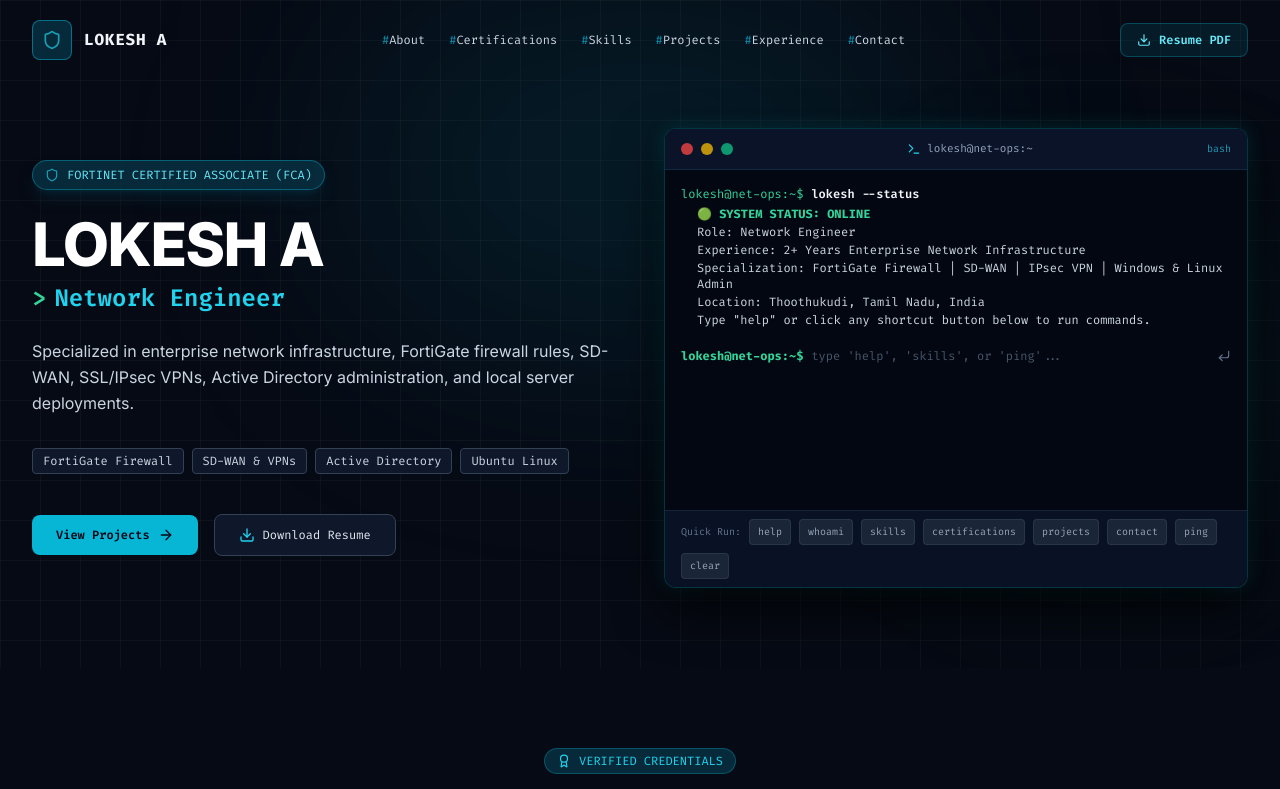
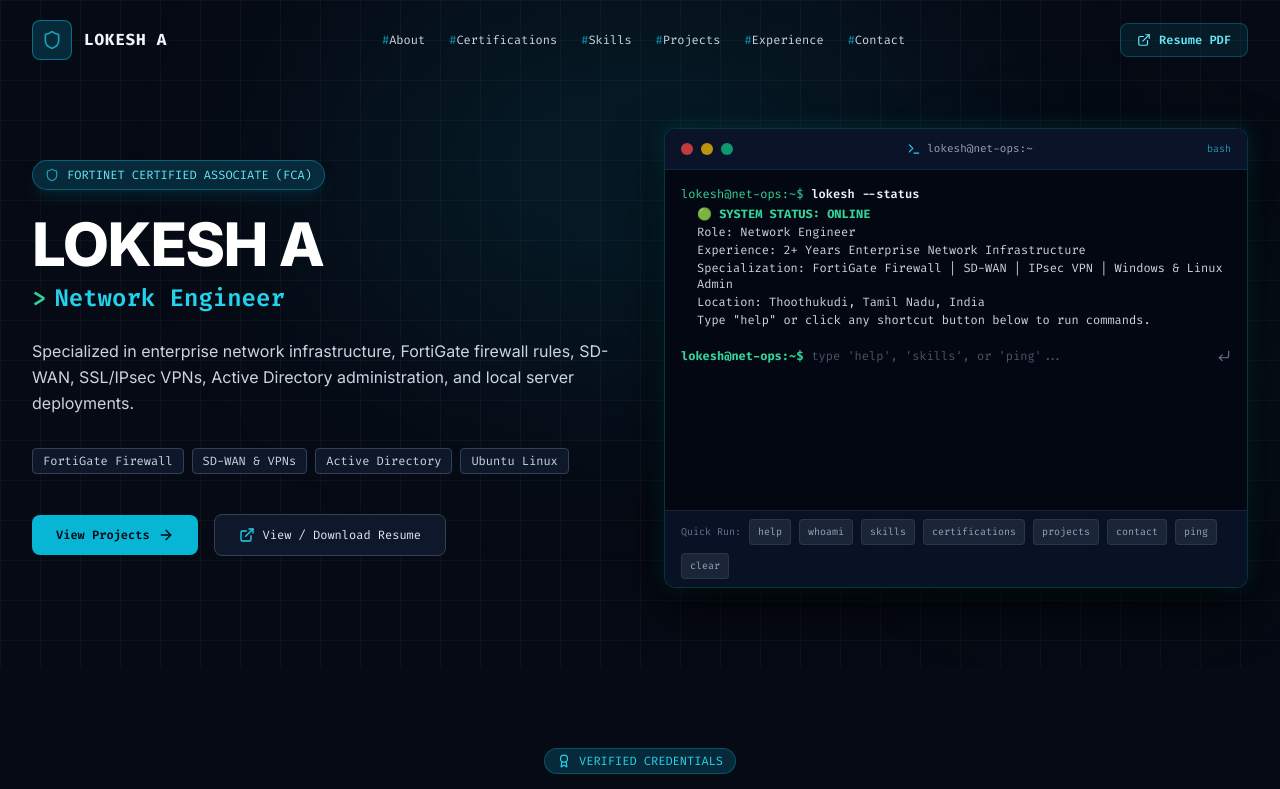
Before and after one commit to LokeshA1903/My-Portfolio, a React (Vite) app: page / in a window 1280 px wide. Shown: the top 789 px of the page. Built offline with nearby package versions, Linux system fonts and the light colour scheme.

Commit message:
Replace local PDF files with Google Drive resume link

```diff
--- a/src/components/ContactSection.jsx
+++ b/src/components/ContactSection.jsx
@@ -1,5 +1,5 @@
 import React, { useState } from 'react';
-import { Mail, Phone, MapPin, Linkedin, Github, Send, ShieldCheck, CheckCircle2, Download, Terminal, AlertCircle } from 'lucide-react';
+import { Mail, Phone, MapPin, Linkedin, Github, Send, ShieldCheck, CheckCircle2, ExternalLink, Terminal, AlertCircle } from 'lucide-react';
 import confetti from 'canvas-confetti';
 import { personalInfo } from '../data/portfolioData';
 
@@ -143,11 +143,12 @@ export default function ContactSection() {
             {/* Download CV CTA */}
             <a
               href={personalInfo.resumePath}
-              download="Lokesh_A_Network_Engineer_CV.pdf"
+              target="_blank"
+              rel="noopener noreferrer"
               className="flex items-center justify-center gap-2 w-full py-3.5 rounded-xl bg-gradient-to-r from-cyan-500 to-emerald-400 text-slate-950 font-mono font-extrabold text-xs hover:shadow-[0_0_25px_rgba(0,242,254,0.4)] transition-all"
             >
-              <Download className="w-4 h-4" />
-              <span>DOWNLOAD OFFICIAL CV (PDF)</span>
+              <ExternalLink className="w-4 h-4" />
+              <span>VIEW / DOWNLOAD OFFICIAL CV</span>
             </a>
 
           </div>
--- a/src/components/Navbar.jsx
+++ b/src/components/Navbar.jsx
@@ -1,5 +1,5 @@
 import React, { useState, useEffect } from 'react';
-import { Shield, Download, Menu, X } from 'lucide-react';
+import { Shield, ExternalLink, Menu, X } from 'lucide-react';
 import { personalInfo } from '../data/portfolioData';
 
 export default function Navbar() {
@@ -63,12 +63,11 @@ export default function Navbar() {
           <div className="hidden sm:flex items-center gap-3">
             <a
               href={personalInfo.resumePath}
-              download="Lokesh_A_Network_Engineer_CV.pdf"
               target="_blank"
               rel="noopener noreferrer"
               className="flex items-center gap-2 px-4 py-2 rounded-lg bg-cyan-500/10 text-cyan-300 border border-cyan-500/30 hover:bg-cyan-500/20 hover:border-cyan-400 hover:shadow-[0_0_20px_rgba(0,242,254,0.3)] transition-all font-mono text-xs font-semibold"
             >
-              <Download className="w-3.5 h-3.5" />
+              <ExternalLink className="w-3.5 h-3.5" />
               <span>Resume PDF</span>
             </a>
           </div>
@@ -100,11 +99,12 @@ export default function Navbar() {
           ))}
           <a
             href={personalInfo.resumePath}
-            download="Lokesh_A_Network_Engineer_CV.pdf"
+            target="_blank"
+            rel="noopener noreferrer"
             className="flex items-center justify-center gap-2 w-full py-2.5 mt-4 rounded-lg bg-cyan-500/20 text-cyan-300 border border-cyan-500/40 text-xs font-bold"
           >
-            <Download className="w-4 h-4" />
-            <span>Download CV</span>
+            <ExternalLink className="w-4 h-4" />
+            <span>View / Download Resume</span>
           </a>
         </div>
       )}
--- a/src/components/TerminalHero.jsx
+++ b/src/components/TerminalHero.jsx
@@ -1,5 +1,5 @@
 import React, { useState, useEffect, useRef } from 'react';
-import { Terminal, Shield, ArrowRight, CornerDownLeft, Download } from 'lucide-react';
+import { Terminal, Shield, ArrowRight, CornerDownLeft, ExternalLink } from 'lucide-react';
 import { personalInfo } from '../data/portfolioData';
 
 export default function TerminalHero() {
@@ -171,11 +171,12 @@ export default function TerminalHero() {
 
               <a
                 href={personalInfo.resumePath}
-                download="Lokesh_A_Network_Engineer_CV.pdf"
+                target="_blank"
+                rel="noopener noreferrer"
                 className="inline-flex items-center gap-2 px-6 py-3 rounded-lg bg-slate-900 text-slate-200 border border-slate-700 font-mono text-xs hover:border-cyan-400 hover:text-cyan-300 transition-all"
               >
-                <Download className="w-4 h-4 text-cyan-400" />
-                <span>Download Resume</span>
+                <ExternalLink className="w-4 h-4 text-cyan-400" />
+                <span>View / Download Resume</span>
               </a>
             </div>
           </div>
--- a/src/data/portfolioData.js
+++ b/src/data/portfolioData.js
@@ -6,7 +6,7 @@ export const personalInfo = {
   email: "lokesha5004@gmail.com",
   linkedin: "https://linkedin.com/in/lokesh-a-598819339",
   github: "https://github.com/LokeshA1903",
-  resumePath: "/Lokesh_CV.pdf",
+  resumePath: "https://drive.google.com/file/d/1PY8L0xPRzFIuX-nQBHKGGz-5278DkoHt/view?usp=sharing",
   status: "ACTIVE_MONITORING // AVAILABLE FOR OPPORTUNITIES",
   uptime: "99.9%",
   summary: `Network Engineer with 2+ years of hands-on experience in enterprise network infrastructure, network routing & switching, and systems administration. Skilled in FortiGate firewall administration, firewall policy management, NAT, SSL-VPN, IPsec VPN, SD-WAN, SD-WAN rules, VLANs, D-Link switching, LAN/WAN troubleshooting, and Windows/Linux administration. Experienced in network monitoring, incident troubleshooting, SLA-based technical support, and managing Active Directory environments.`
```
Also changed, not shown: 2 other files (tests, documents, lock files or other folders).
